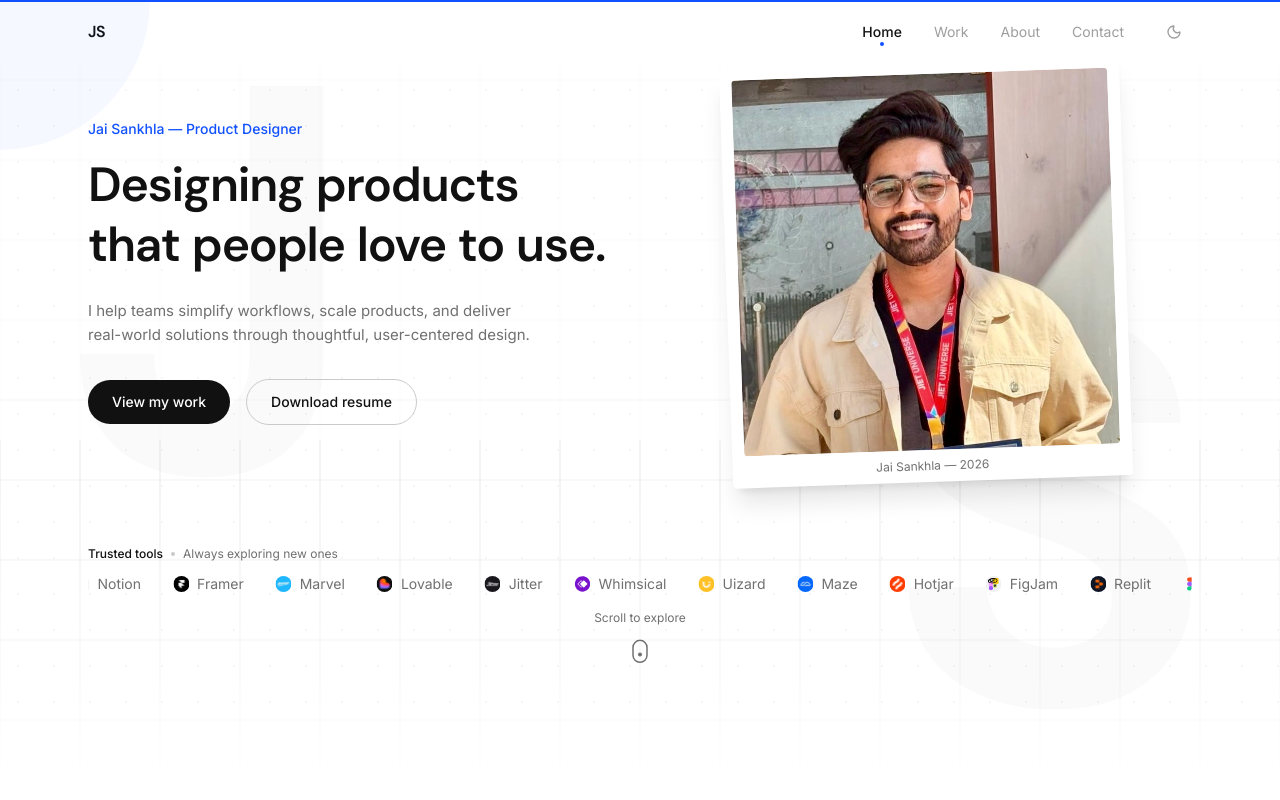
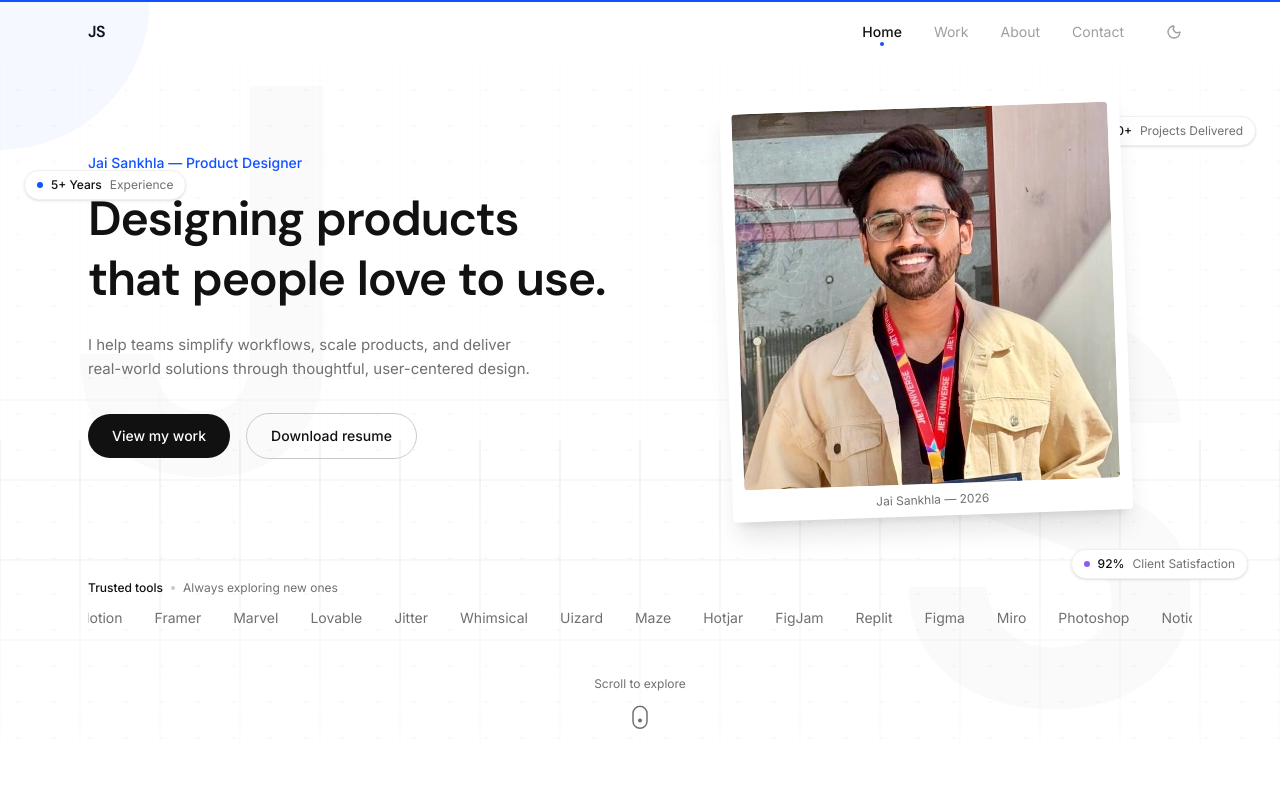
Before and after one commit to Jai-Sankhla/portfolio-website, a Next.js app: page / in a window 1280 px wide. Shown: the top 800 px of the page. Built offline with nearby package versions, Linux system fonts and the light colour scheme.

Commit message:
revert: hero section to d59d5a9 state

```diff
--- a/src/components/HeroSection.tsx
+++ b/src/components/HeroSection.tsx
@@ -28,13 +28,19 @@ const wordReveal = {
   },
 };
 
+const statBadges = [
+  { label: "5+ Years", sub: "Experience", color: "#1151ff" },
+  { label: "10+", sub: "Projects Delivered", color: "#059669" },
+  { label: "92%", sub: "Client Satisfaction", color: "#8b5cf6" },
+];
+
 export default function HeroSection() {
   const headline = "Designing products that people love to use.";
   const { scrollY } = useScroll();
   const cueOpacity = useTransform(scrollY, [0, 100], [1, 0]);
 
   return (
-    <section className="relative min-h-[90vh] flex items-center overflow-hidden">
+    <section className="relative min-h-[90vh] flex items-center pt-24 pb-12 overflow-hidden">
       {/* Dot grid background */}
       <div className="absolute inset-0 pointer-events-none" aria-hidden="true">
         <div
@@ -45,6 +51,40 @@ export default function HeroSection() {
           }}
         />
       </div>
+
+      {/* Floating stat badges */}
+      <motion.div
+        initial={{ opacity: 0, x: -20 }}
+        animate={{ opacity: 1, x: 0 }}
+        transition={{ duration: 0.6, delay: 0.8 }}
+        className="absolute top-[22%] left-6 hidden lg:flex items-center gap-2 text-xs bg-white dark:bg-[#151515] px-3 py-1.5 rounded-full border border-[#f0f0f0] dark:border-[#2a2a2a] shadow-sm"
+      >
+        <span className="w-1.5 h-1.5 rounded-full" style={{ backgroundColor: statBadges[0].color }} />
+        <span className="font-medium text-[#111111] dark:text-[#f5f5f5]">{statBadges[0].label}</span>
+        <span className="text-[#707072]">{statBadges[0].sub}</span>
+      </motion.div>
+
+      <motion.div
+        initial={{ opacity: 0, x: 20 }}
+        animate={{ opacity: 1, x: 0 }}
+        transition={{ duration: 0.6, delay: 1.0 }}
+        className="absolute top-[15%] right-6 hidden lg:flex items-center gap-2 text-xs bg-white dark:bg-[#151515] px-3 py-1.5 rounded-full border border-[#f0f0f0] dark:border-[#2a2a2a] shadow-sm"
+      >
+        <span className="w-1.5 h-1.5 rounded-full" style={{ backgroundColor: statBadges[1].color }} />
+        <span className="font-medium text-[#111111] dark:text-[#f5f5f5]">{statBadges[1].label}</span>
+        <span className="text-[#707072]">{statBadges[1].sub}</span>
+      </motion.div>
+
+      <motion.div
+        initial={{ opacity: 0, y: 20 }}
+        animate={{ opacity: 1, y: 0 }}
+        transition={{ duration: 0.6, delay: 1.2 }}
+        className="absolute bottom-[25%] right-8 hidden lg:flex items-center gap-2 text-xs bg-white dark:bg-[#151515] px-3 py-1.5 rounded-full border border-[#f0f0f0] dark:border-[#2a2a2a] shadow-sm"
+      >
+        <span className="w-1.5 h-1.5 rounded-full" style={{ backgroundColor: statBadges[2].color }} />
+        <span className="font-medium text-[#111111] dark:text-[#f5f5f5]">{statBadges[2].label}</span>
+        <span className="text-[#707072]">{statBadges[2].sub}</span>
+      </motion.div>
 
       <div className="max-w-6xl mx-auto px-6 w-full">
         <div className="grid md:grid-cols-2 gap-8 md:gap-10 items-center">
@@ -142,8 +182,7 @@ export default function HeroSection() {
             transition={{ duration: 30, repeat: Infinity, ease: "linear" }}
           >
             {[...tools, ...tools].map((tool, i) => (
-              <span key={i} className="inline-flex items-center gap-2 text-sm text-[#707072] whitespace-nowrap">
-                <img src={`/images/tool-${tool.toLowerCase()}.svg`} alt="" className="w-4 h-4" />
+              <span key={i} className="text-sm text-[#707072] whitespace-nowrap">
                 {tool}
               </span>
             ))}
@@ -153,7 +192,7 @@ export default function HeroSection() {
         {/* Scroll cue */}
         <motion.div
           style={{ opacity: cueOpacity }}
-          className="flex flex-col items-center gap-2 mt-4"
+          className="flex flex-col items-center gap-2 mt-12"
         >
           <span className="text-xs text-[#707072]">Scroll to explore</span>
           <motion.div
```
